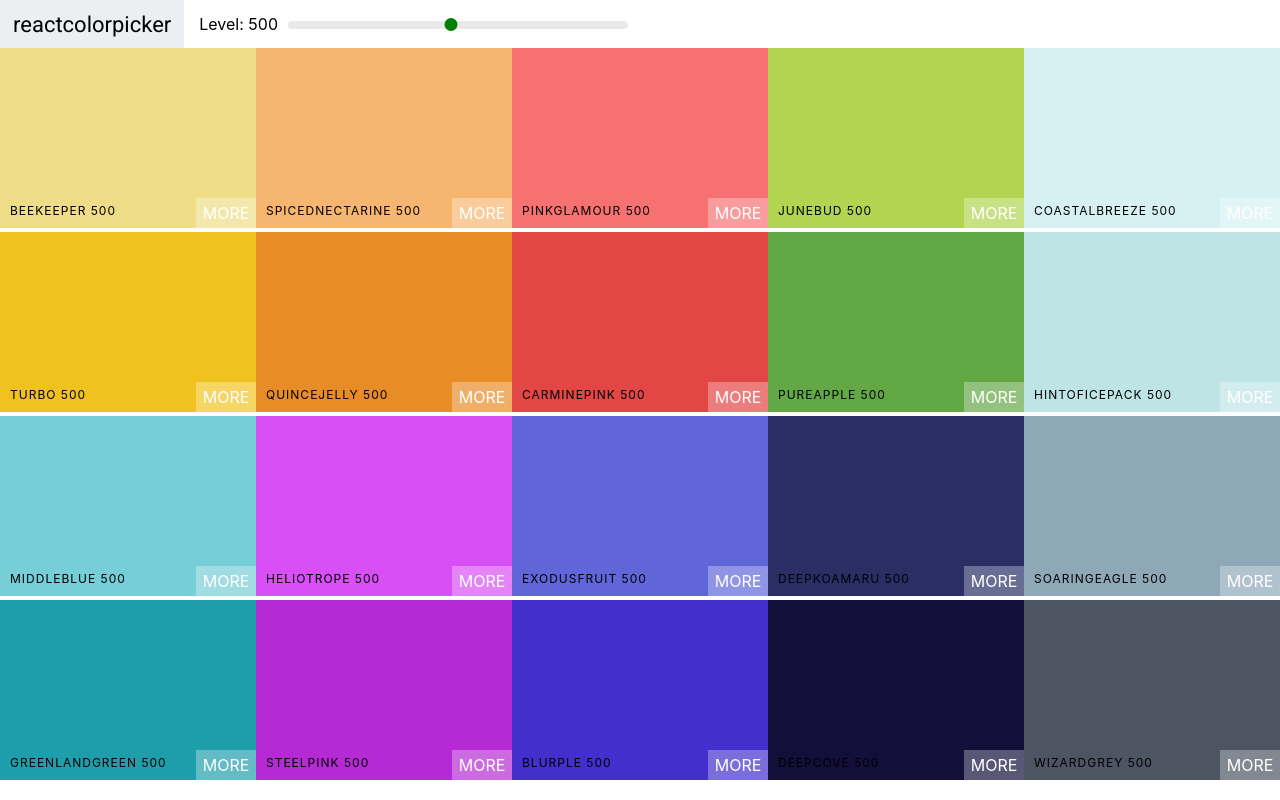
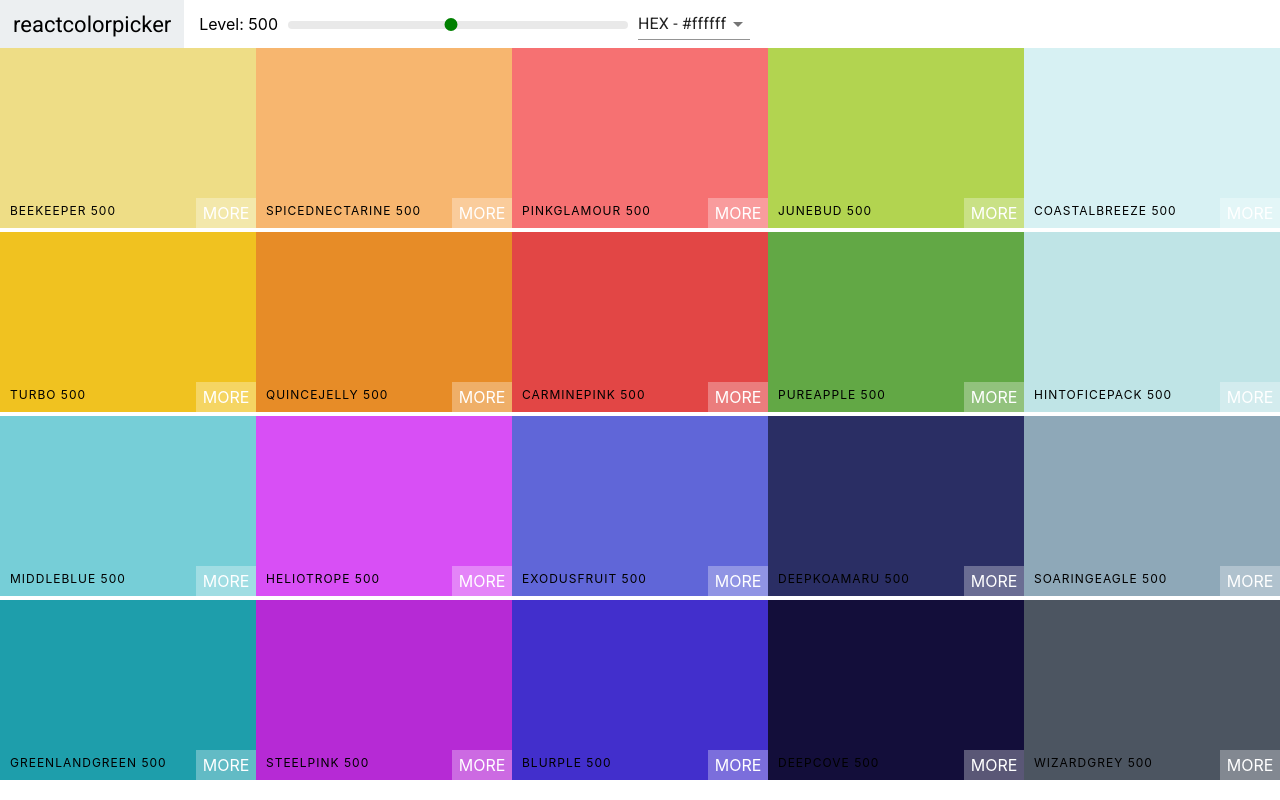
Before and after one commit to clint-gitahi/Palette, a React (Create React App) app: page / in a window 1280 px wide. Built offline with nearby package versions, Linux system fonts and the light colour scheme.

Commit message:
adding select from material ui

```diff
--- a/package.json
+++ b/package.json
@@ -3,6 +3,7 @@
   "version": "0.1.0",
   "private": true,
   "dependencies": {
+    "@material-ui/core": "^4.1.1",
     "chroma-js": "^2.0.4",
     "rc-slider": "^8.6.13",
     "react": "^16.8.6",
--- a/src/Navbar.js
+++ b/src/Navbar.js
@@ -1,11 +1,26 @@
 import React, { Component } from "react";
+import Select from "@material-ui/core/Select";
+import MenuItem from "@material-ui/core/MenuItem";
 import Slider from "rc-slider";
 import "rc-slider/assets/index.css";
 import "./Navbar.css";
 
 class Navbar extends Component {
+  constructor(props) {
+    super(props);
+    this.state = { format: "hex" };
+    this.handleChange = this.handleChange.bind(this);
+  }
+
+  handleChange(e) {
+    this.setState({ format: e.target.value });
+    this.props.handleChange(e.target.value);
+  }
+
   render() {
     const { level, changeLevel } = this.props;
+    const { format } = this.state;
+
     return (
       <header className="Navbar">
         <div className="logo">
@@ -23,6 +38,14 @@
             />
           </div>
         </div>
+
+        <div className="select-container">
+          <Select value={format} onChange={this.handleChange}>
+            <MenuItem value="hex">HEX - #ffffff</MenuItem>
+            <MenuItem value="rgb">RGB - rgb(255,255,255)</MenuItem>
+            <MenuItem value="rgba">RGBA - rgba(255,255,255, 1.0)</MenuItem>
+          </Select>
+        </div>
       </header>
     );
   }
--- a/src/Palette.js
+++ b/src/Palette.js
@@ -8,22 +8,31 @@
 class Palette extends Component {
   constructor(props) {
     super(props);
-    this.state = { level: 500 };
+    this.state = { level: 500, format: "hex" };
     this.changeLevel = this.changeLevel.bind(this);
+    this.changeFormat = this.changeFormat.bind(this);
   }
   changeLevel(level) {
     this.setState({ level });
   }
 
+  changeFormat(val) {
+    this.setState({ format: val });
+  }
+
   render() {
     const { colors } = this.props.palette;
-    const { level } = this.state;
+    const { level, format } = this.state;
     const colorBoxes = colors[level].map(color => {
-      return <ColorBox background={color.hex} name={color.name} />;
+      return <ColorBox background={color[format]} name={color.name} />;
     });
     return (
       <div className="Palette">
-        <Navbar level={level} changeLevel={this.changeLevel} />
+        <Navbar
+          level={level}
+          changeLevel={this.changeLevel}
+          handleChange={this.changeFormat}
+        />
         <div className="Palette-colors">{colorBoxes}</div>
       </div>
     );
--- a/src/colorHelpers.js
+++ b/src/colorHelpers.js
@@ -21,7 +21,7 @@
         rgb: chroma(scale[i]).css(),
         rgba: chroma(scale[i])
           .css()
-          .replace("rgba", "rgba")
+          .replace("rgb", "rgba")
           .replace(")", ",1.0)")
       });
     }
```
Also changed, not shown: 1 other file (tests, documents, lock files or other folders).
